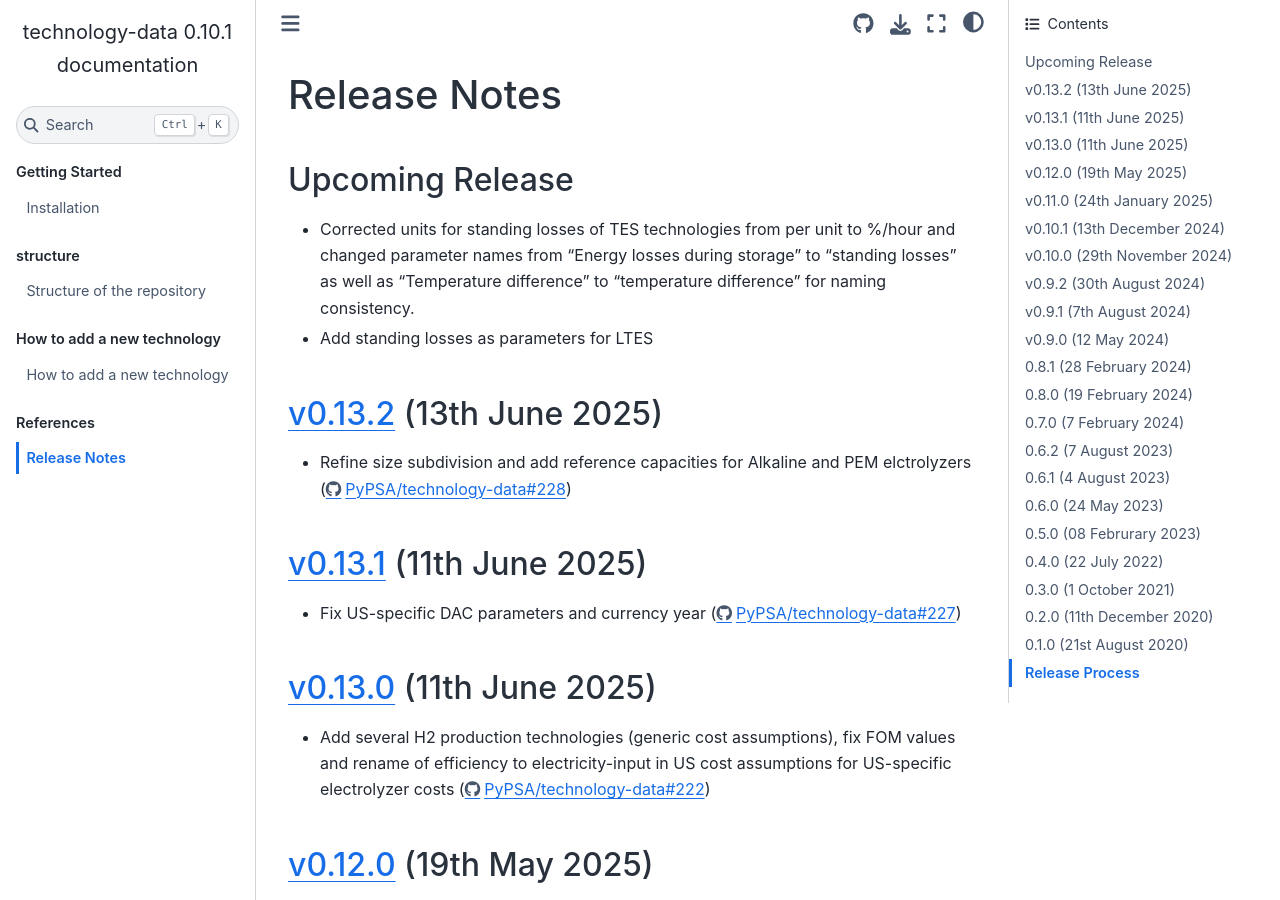
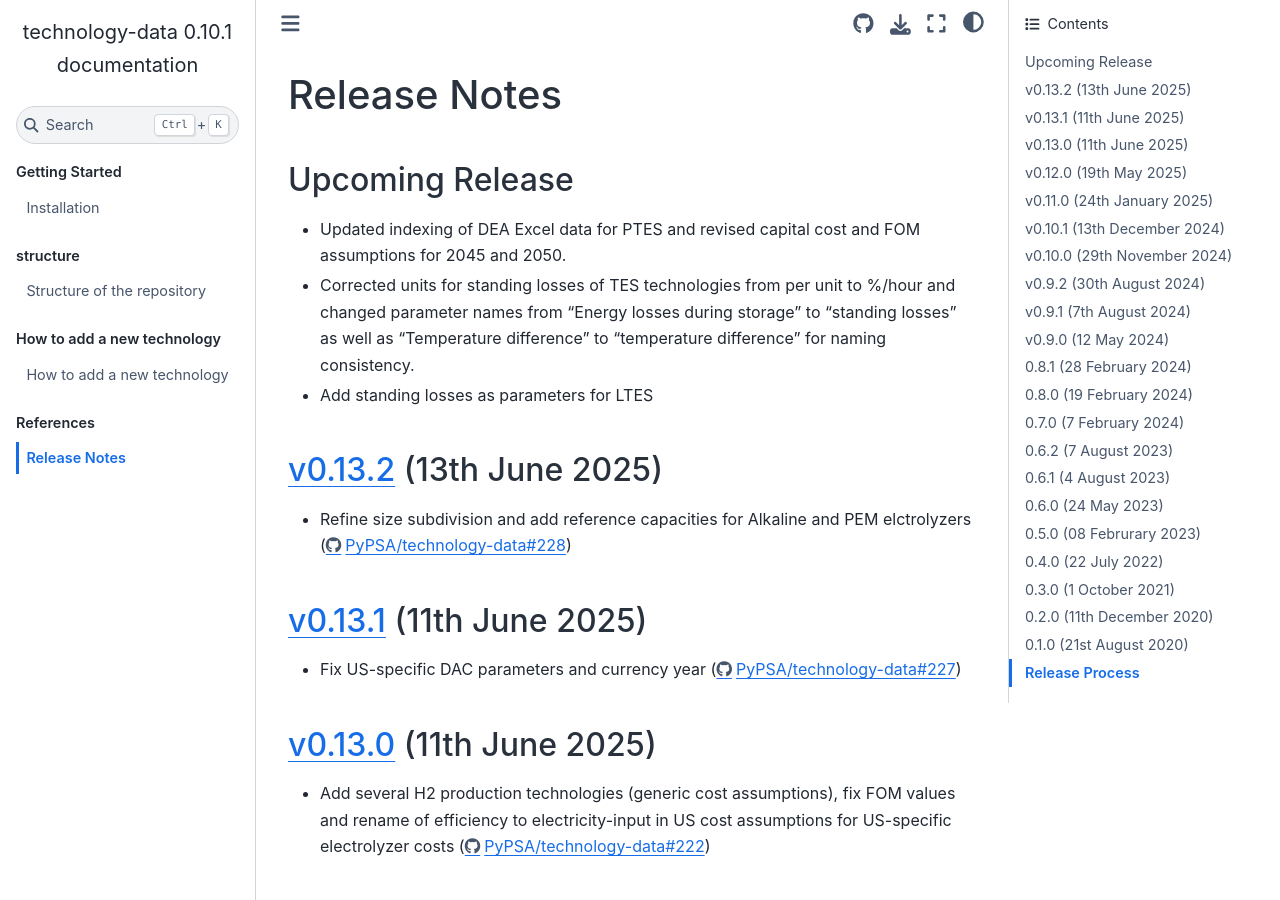
Before and after one commit to PyPSA/technology-data, a Sphinx documentation site: the page built from docs/release_notes.rst, in a window 1280 px wide and 900 px high. Built offline with Sphinx 7.4.7 and the Sphinx Book theme 1.1.4, drawn with Linux system fonts in a browser that asks for light colours.

Commit message:
add release note

```diff
--- a/docs/release_notes.rst
+++ b/docs/release_notes.rst
@@ -15,6 +15,9 @@ Upcoming Release
 
 ..   The features listed below are not released yet, but will be part of the next release!
 ..   To use the features already you have to use the ``master`` branch.
+
+* Updated indexing of DEA Excel data for PTES and revised capital cost and FOM assumptions for 2045 and 2050.
+
 
 * Corrected units for standing losses of TES technologies from per unit to %/hour and changed parameter names from "Energy losses during storage" to "standing losses" as well as "Temperature difference" to "temperature difference" for naming consistency.
 
```
